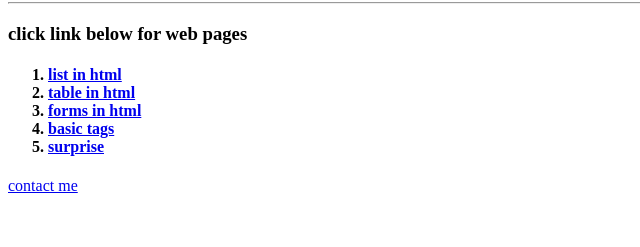
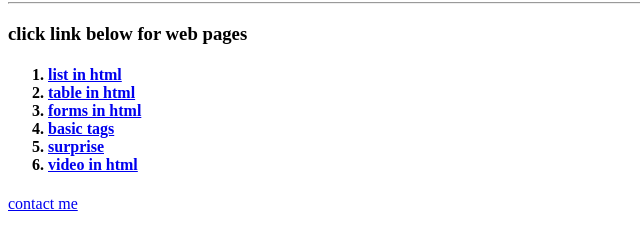
Before and after one commit to Vis1602/HTML-LEARNING, a plain HTML site: page index.html in a window 1280 px wide. Shown: the part 53-300 px from the top of the page, without its empty margins (0-640 px from the left). Drawn offline with Linux system fonts and the light colour scheme.

Commit message:
Update index.html

```diff
--- a/index.html
+++ b/index.html
@@ -8,6 +8,7 @@
     <li><a href="./form.html" > forms in html  </a></li>
     <li><a href="./home.html" > basic tags </a></li>
     <li><a href="./birthday.html"> surprise</a> </a></li>
+    <li><a href="./video.html" target="_main">video in html</a></li>
     </ol></h4>
 </main>
 
```
